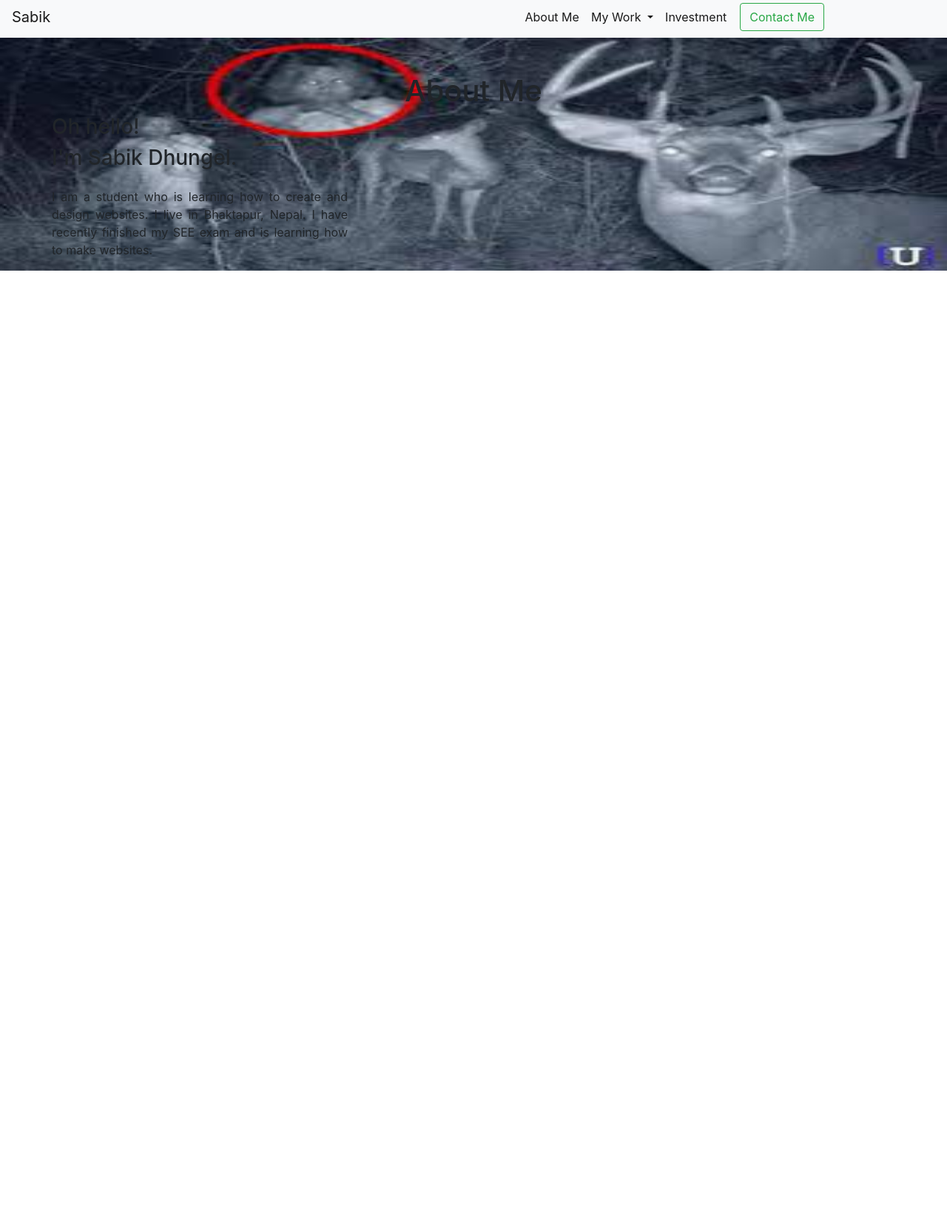
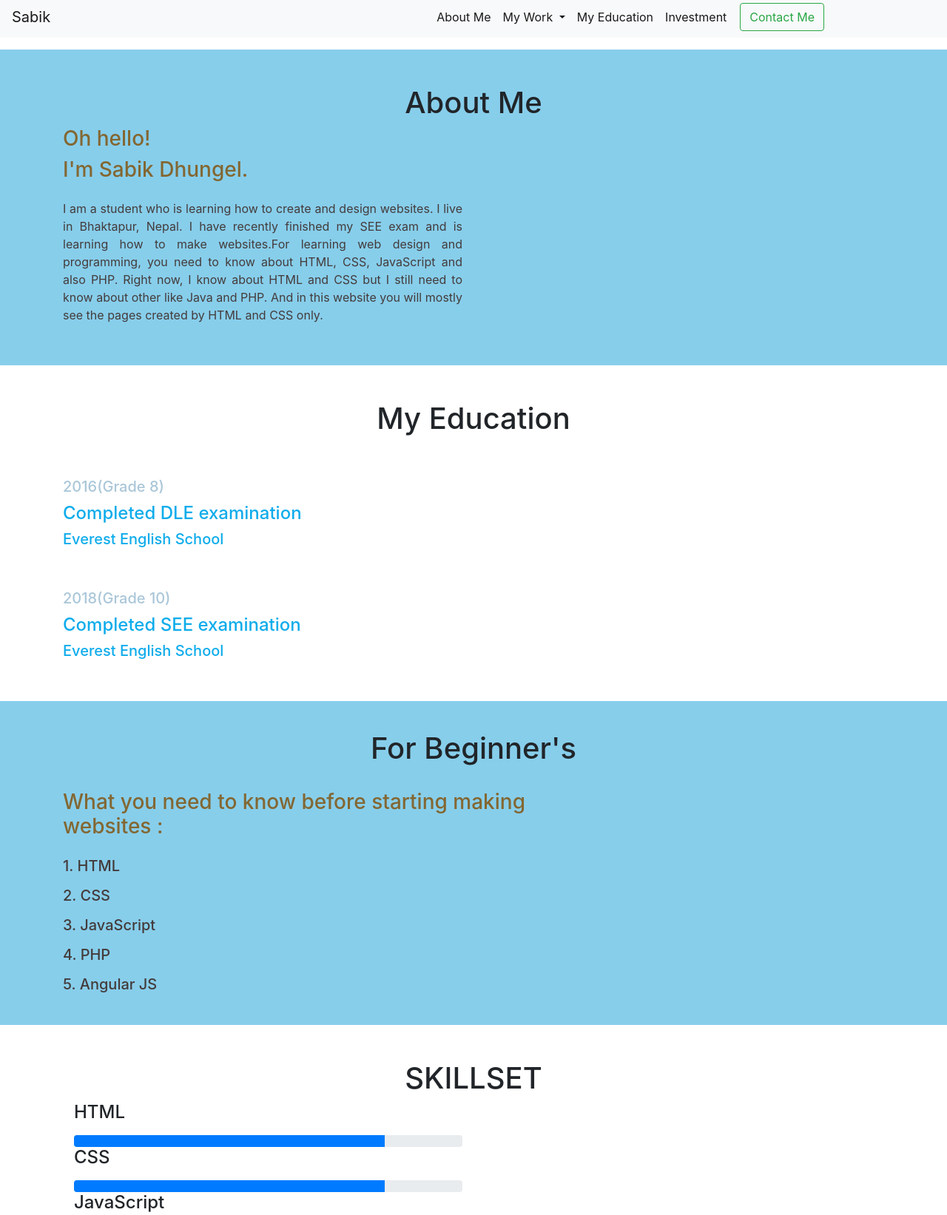
Before and after one commit to Sabikdhungel/new-made, a plain HTML site: page index.html in a window 1280 px wide. Shown: the part 5-1648 px from the top of the page at 74% size. Before the commit the page ends 800 px from the top, so only its background shows below. Drawn offline with nearby package versions, Linux system fonts and the light colour scheme; a script that the page names is missing.

Commit message:
Developed Pge

```diff
--- a/css/main.css
+++ b/css/main.css
@@ -7,13 +7,42 @@
     margin-left:10px;
 }
 
+.red{
+    color: rgb(131, 103, 50);
+}
+
 #back{
-    background-image: url('../images.jpg');
-    background-repeat: no-repeat;
-    background-size: 100% 100%;
+    background-color:skyblue;
+    padding-bottom: 40px;
 }
 
 #widh{
-    width:400px;
+    width:600px;
     text-align: justify;
+    color: rgb(68, 59, 59);
 }
+
+#secon{
+    background-color: skyblue;
+    padding-top:40px;
+    padding-bottom: 35px;
+}
+
+.re{
+    color: rgb(131, 103, 50);
+}
+
+.blue{
+    color: rgb(68, 59, 59);
+}
+
+.firs{
+    font-size: 20px;
+    color: #aac7d9;
+    margin-bottom: 10px;
+}
+
+.sec{
+    color:rgb(14, 172, 235);
+
+}
--- a/index.html
+++ b/index.html
@@ -10,6 +10,8 @@
     <link rel="stylesheet" href="https://use.fontawesome.com/releases/v5.0.12/css/all.css" integrity="sha384-G0fIWCsCzJIMAVNQPfjH08cyYaUtMwjJwqiRKxxE/rx96Uroj1BtIQ6MLJuheaO9" crossorigin="anonymous">
     <script src="main.js"></script>
     <script src="https://code.jquery.com/jquery-3.3.1.slim.min.js" integrity="sha384-q8i/X+965DzO0rT7abK41JStQIAqVgRVzpbzo5smXKp4YfRvH+8abtTE1Pi6jizo" crossorigin="anonymous"></script>
+    <script src="https://ajax.googleapis.com/ajax/libs/jquery/3.3.1/jquery.min.js"></script>
+    <script src="https://maxcdn.bootstrapcdn.com/bootstrap/3.3.7/js/bootstrap.min.js"></script>
     <script src="https://cdnjs.cloudflare.com/ajax/libs/popper.js/1.14.3/umd/popper.min.js" integrity="sha384-ZMP7rVo3mIykV+2+9J3UJ46jBk0WLaUAdn689aCwoqbBJiSnjAK/l8WvCWPIPm49" crossorigin="anonymous"></script>
     <script src="https://stackpath.bootstrapcdn.com/bootstrap/4.1.1/js/bootstrap.min.js" integrity="sha384-smHYKdLADwkXOn1EmN1qk/HfnUcbVRZyYmZ4qpPea6sjB/pTJ0euyQp0Mk8ck+5T" crossorigin="anonymous"></script>
     <script src="js/bootstrap.min.js" type="text/javascript"></script>
@@ -38,6 +40,9 @@
                         </div>
                     </li>
                     <li class="nav-item">
+                        <a class="nav-link disabled active" href="#">My Education</a>
+                    </li>
+                    <li class="nav-item">
                         <a class="nav-link disabled active" href="#">Investment</a>
                     </li>
                 </ul>
@@ -47,7 +52,7 @@
             </div>
         </nav>
     </header>
-    <section id="back">
+    <section class="mt-3" id="back">
         <div class="container">
             <div class="row">
                 <div class="col-md-12">
@@ -55,18 +60,83 @@
                 </div>
             </div>
             <div class="row">
-                <h3>Oh hello!</h3>
+                <h3 class="col-md-12 red">Oh hello!</h3>
             </div>
             <div class="row">
-                <h3>I'm Sabik Dhungel.</h3>
+                <h3 class="col-md-12 red">I'm Sabik Dhungel.</h3>
             </div>
             <div class="row mt-3">
-                <p id="widh">I am a student who is learning how to create and design
+                <p class="col-md-6" id="widh">I am a student who is learning how to create and design
                     websites. I live in Bhaktapur, Nepal. I have recently finished my SEE exam
-                    and is learning how to make websites.
+                    and is learning how to make websites.For learning web design and programming, you need
+                    to know about HTML, CSS, JavaScript and also PHP. Right now, I know about HTML and CSS
+                    but I still need to know about other like Java and PHP. And in this website you will mostly
+                    see the pages created by HTML and CSS only.
                 </p>
             </div>
         </div>
     </section>
+    <section class="mt-5 ">
+        <div class="container">
+            <div class="row">
+                <h1 class="col-md-12 text-center">My Education</h1>
+            </div>
+            <div class="row">
+                <h5 class="col-md-12 mt-5 firs">2016(Grade 8)</h5>
+                <h4 class="col-md-12 sec">Completed DLE examination</h4>
+                <h5 class="col-md-12 sec">Everest English School</h5>
+            </div>
+            <div class="row">
+                <h5 class="col-md-12 mt-5 firs">2018(Grade 10)</h5>
+                <h4 class="col-md-12 sec">Completed SEE examination</h4>
+                <h5 class="col-md-12 sec">Everest English School</h5>
+            </div>
+        </div>
+    </section>
+    <section class="mt-5" id="secon">
+        <div class="container">
+            <div class="row">
+                <h1 class="col-md-12 text-center">For Beginner's</h1>
+            </div>
+            <div class="row">
+                <h3 class="col-md-7 mt-4 re">What you need to know before starting making websites :</h3>
+            </div>
+            <div>
+                <h5 class="mt-3 blue">1. HTML</h5>
+                <h5 class="mt-3 blue">2. CSS</h5>
+                <h5 class="mt-3 blue">3. JavaScript</h5>
+                <h5 class="mt-3 blue">4. PHP</h5>
+                <h5 class="mt-3 blue">5. Angular JS</h5>
+            </div>
+        </div>
+    </section>
+    <section>
+        <div class="container">
+            <div class="row">
+                <div class="col-md-12">
+                    <h1 class="text-center mt-5">SKILLSET</h1>
+                    <div class="col-md-6">
+                            <h4>HTML</h4>
+
+                    <div class="progress mt-3">
+                        <div class="progress-bar" role="progressbar" style="width: 80%" aria-valuenow="75" aria-valuemin="0" aria-valuemax="100"></div>
+                    </div>
+                    <h4>CSS</h4>
+                    <div class="progress mt-3">
+                        <div class="progress-bar" role="progressbar" style="width: 80%" aria-valuenow="75" aria-valuemin="0" aria-valuemax="100"></div>
+                    </div>
+                    <h4>JavaScript</h4>
+                    <div class="progress mt-3">
+                        <div class="progress-bar" role="progressbar" style="width: 50%" aria-valuenow="75" aria-valuemin="0" aria-valuemax="100"></div>
+                    </div>
+                    <h4>PHP</h4>
+                    <div class="progress mt-3">
+                        <div class="progress-bar" role="progressbar" style="width: 50%" aria-valuenow="75" aria-valuemin="0" aria-valuemax="100"></div>
+                    </div>
+                </div>
+                </div>
+           </div>
+        </div>
+    </section>
 </body>
 </html>
```
